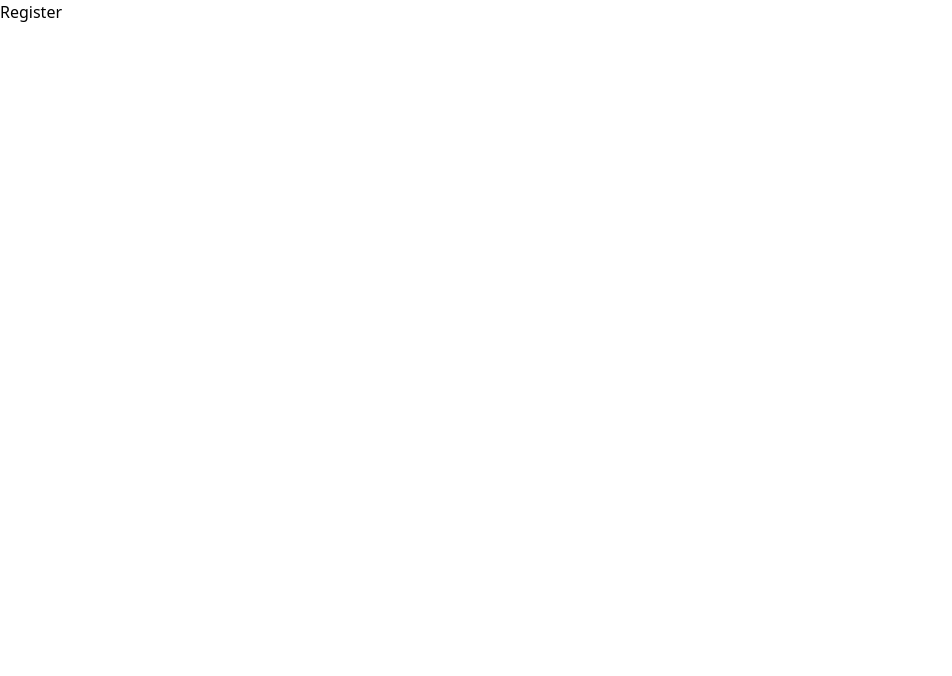
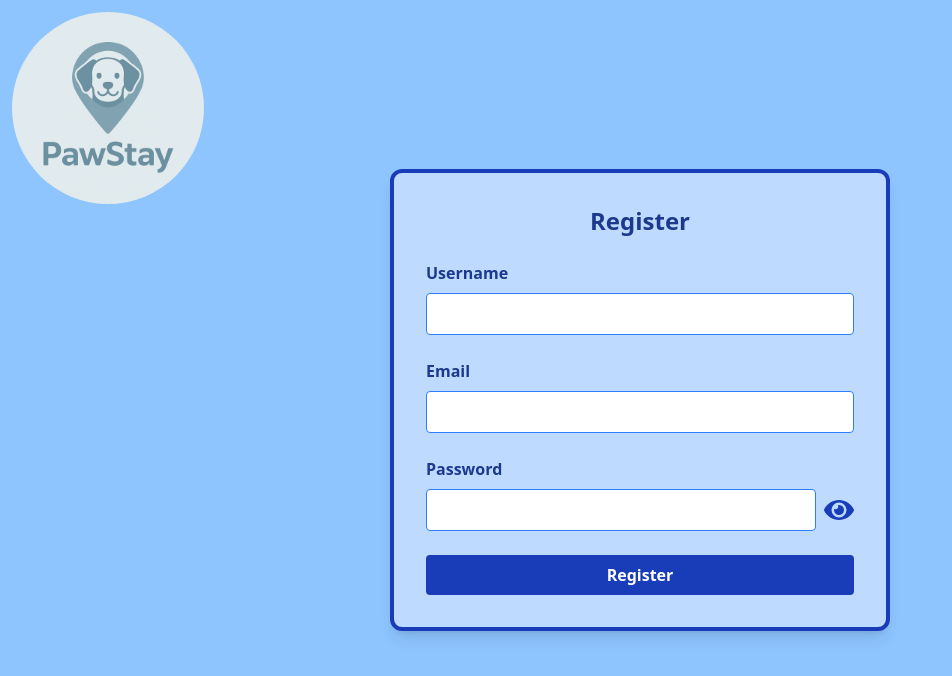
Before and after one commit to davorgreen/PawStay, a React (Vite) app in the folder client/: page /register in a window 1280 px wide. Shown: the top 676 px of the page, without its empty margins (0-952 px from the left). Built offline with nearby package versions, Linux system fonts and the light colour scheme.

Commit message:
added validation to backend and set up register page

```diff
--- a/client/package.json
+++ b/client/package.json
@@ -20,6 +20,7 @@
     "react-dom": "^19.0.0",
     "react-icons": "^5.5.0",
     "react-router-dom": "^7.5.2",
+    "react-toastify": "^11.0.5",
     "swiper": "^11.2.6",
     "tailwindcss": "^4.1.3"
   },
--- a/client/src/App.tsx
+++ b/client/src/App.tsx
@@ -8,10 +8,12 @@ import {
 import Login from './pages/Login';
 import Register from './pages/Register';
 import Layout from './components/Layout';
+import { ToastContainer } from 'react-toastify';
 
 function App() {
 	return (
 		<Router>
+			<ToastContainer position='top-right' autoClose={3000} />
 			<Routes>
 				<Route
 					path='/'
--- a/client/src/pages/Login.tsx
+++ b/client/src/pages/Login.tsx
@@ -2,6 +2,8 @@ import { Link, useNavigate } from 'react-router-dom';
 import logo from '../assets/logo.png';
 import { useState } from 'react';
 import axios from 'axios';
+import { toast } from 'react-toastify';
+import { FaEye, FaEyeSlash } from 'react-icons/fa';
 
 interface LoginForm {
 	username: string;
@@ -15,6 +17,7 @@ const Login = () => {
 	});
 	const [loading, setLoading] = useState<boolean>(false);
 	const [error, setError] = useState<null | string>(null);
+	const [showPassword, setShowPassword] = useState<boolean>(false);
 	const navigate = useNavigate();
 
 	const handleChange = (e: React.ChangeEvent<HTMLInputElement>) => {
@@ -24,16 +27,18 @@ const Login = () => {
 	};
 
 	//submit form
-	const handleSubmit = async (e: React.FormEvent) => {
+	const handleSubmitLoginForm = async (e: React.FormEvent) => {
 		e.preventDefault();
 		setLoading(true);
 		try {
 			await axios.post('/api/auth/login', formData);
+			toast.success('Login successful!');
 			navigate('/');
 		} catch (err) {
-			console.log(err);
 			if (axios.isAxiosError(err)) {
-				setError(err.response?.data?.message || err.message);
+				const message = err.response?.data?.message || err.message;
+				setError(message);
+				toast.error(message);
 			}
 		} finally {
 			setLoading(false);
@@ -54,7 +59,7 @@ const Login = () => {
 						Login
 					</h2>
 					<form
-						onSubmit={handleSubmit}
+						onSubmit={handleSubmitLoginForm}
 						className='flex flex-col gap-6'>
 						<div>
 							<label className='block mb-2 text-blue-900 font-semibold'>
@@ -74,8 +79,9 @@ const Login = () => {
 							<label className=' block mb-2 text-blue-900 font-semibold'>
 								Password
 							</label>
+							<div className='flex justify-center items-center gap-2'>
 								<input
-								type='password'
+									type={showPassword ? 'text' : 'password'}
 									name='password'
 									value={formData.password}
 									onChange={handleChange}
@@ -83,6 +89,16 @@ const Login = () => {
 									autoComplete='current-password'
 									className='w-full px-4 py-2 border bg-white text-black border-blue-500 rounded focus:outline-none focus:ring-2 focus:ring-blue-700'
 								/>
+								<span
+									className='right-3 text-blue-800 cursor-pointer'
+									onClick={() => setShowPassword((prev) => !prev)}>
+									{showPassword ? (
+										<FaEyeSlash size={30} />
+									) : (
+										<FaEye size={30} />
+									)}
+								</span>
+							</div>
 						</div>
 						{error && (
 							<p className='text-red-600 text-sm mt-1'>{error}</p>
--- a/client/src/pages/Register.tsx
+++ b/client/src/pages/Register.tsx
@@ -1,5 +1,135 @@
+import { Link, useNavigate } from 'react-router-dom';
+import logo from '../assets/logo.png';
+import { useState } from 'react';
+import axios from 'axios';
+import { toast } from 'react-toastify';
+import { FaEye, FaEyeSlash } from 'react-icons/fa';
+
+interface LoginForm {
+	username: string;
+	email: string;
+	password: string;
+}
+
 const Register = () => {
-	return <div>Register</div>;
+	const [formData, setFormData] = useState<LoginForm>({
+		username: '',
+		email: '',
+		password: '',
+	});
+	const [loading, setLoading] = useState<boolean>(false);
+	const [error, setError] = useState<null | string>(null);
+	const [showPassword, setShowPassword] = useState<boolean>(false);
+	const navigate = useNavigate();
+
+	const handleChange = (e: React.ChangeEvent<HTMLInputElement>) => {
+		setError(null);
+		const { name, value } = e.target;
+		setFormData((prevData) => ({ ...prevData, [name]: value }));
+	};
+
+	//submit form
+	const handleSubmitRegisterForm = async (e: React.FormEvent) => {
+		e.preventDefault();
+		setLoading(true);
+		try {
+			await axios.post('/api/auth/register', formData);
+			toast.success('Register successful!');
+			navigate('/');
+		} catch (err) {
+			console.log(err);
+			if (axios.isAxiosError(err)) {
+				const message = err.response?.data?.message || err.message;
+				setError(message);
+				toast.error(message);
+			}
+		} finally {
+			setLoading(false);
+		}
+	};
+	return (
+		<div>
+			<Link to='/'>
+				<img
+					src={logo}
+					alt='logo'
+					className='absolute top-3 left-3 h-48 w-48 object-contain rounded-full'
+				/>
+			</Link>
+			<div className='min-h-screen flex justify-center items-center bg-blue-300'>
+				<div className='w-[90%] max-w-[500px] bg-blue-200 border-4 border-blue-800 p-8 rounded-xl shadow-lg'>
+					<h2 className='text-2xl font-bold text-center mb-6 text-blue-900'>
+						Register
+					</h2>
+					<form
+						onSubmit={handleSubmitRegisterForm}
+						className='flex flex-col gap-6'>
+						<div>
+							<label className='block mb-2 text-blue-900 font-semibold'>
+								Username
+							</label>
+							<input
+								type='text'
+								name='username'
+								value={formData.username}
+								onChange={handleChange}
+								required
+								autoComplete='username'
+								className='w-full px-4 py-2 border bg-white text-black border-blue-500 rounded focus:outline-none focus:ring-2 focus:ring-blue-700'
+							/>
+						</div>
+						<div>
+							<label className='block mb-2 text-blue-900 font-semibold'>
+								Email
+							</label>
+							<input
+								type='email'
+								name='email'
+								value={formData.email}
+								onChange={handleChange}
+								required
+								autoComplete='email'
+								className='w-full px-4 py-2 border bg-white text-black border-blue-500 rounded focus:outline-none focus:ring-2 focus:ring-blue-700'
+							/>
+						</div>
+						<div>
+							<label className=' block mb-2 text-blue-900 font-semibold'>
+								Password
+							</label>
+							<div className='flex justify-center items-center gap-2'>
+								<input
+									type={showPassword ? 'text' : 'password'}
+									name='password'
+									value={formData.password}
+									onChange={handleChange}
+									required
+									autoComplete='current-password'
+									className='w-full px-4 py-2 border bg-white text-black border-blue-500 rounded focus:outline-none focus:ring-2 focus:ring-blue-700'
+								/>
+								<span
+									className='right-3 text-blue-800 cursor-pointer'
+									onClick={() => setShowPassword((prev) => !prev)}>
+									{showPassword ? (
+										<FaEyeSlash size={30} />
+									) : (
+										<FaEye size={30} />
+									)}
+								</span>
+							</div>
+						</div>
+						{error && (
+							<p className='text-red-600 text-sm mt-1'>{error}</p>
+						)}
+						<button
+							type='submit'
+							className='bg-blue-800 text-white font-bold py-2 rounded hover:bg-blue-900 transition duration-200'>
+							Register
+						</button>
+					</form>
+				</div>
+			</div>
+		</div>
+	);
 };
 
 export default Register;
```
Also changed, not shown: 2 other files (tests, documents, lock files or other folders). Lines whose indentation alone changed are shown as unchanged.
